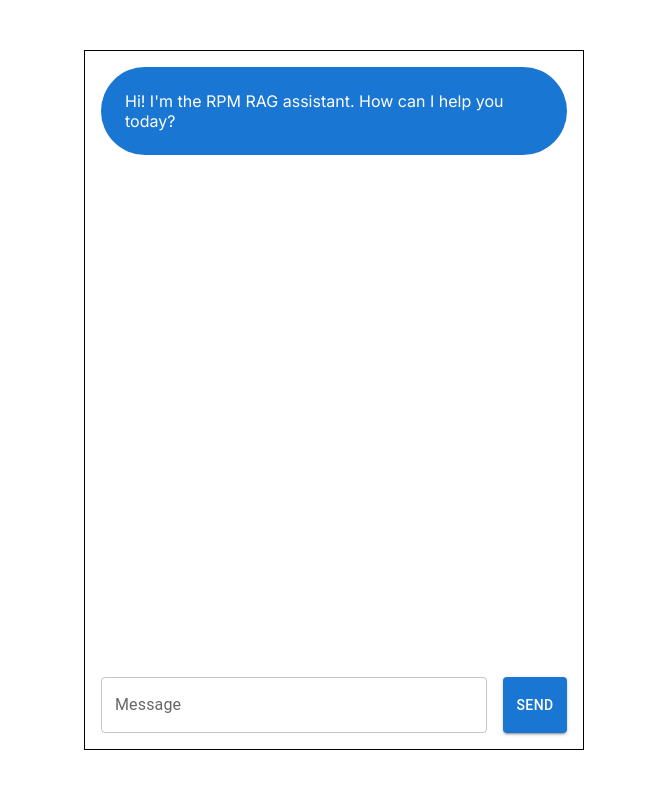
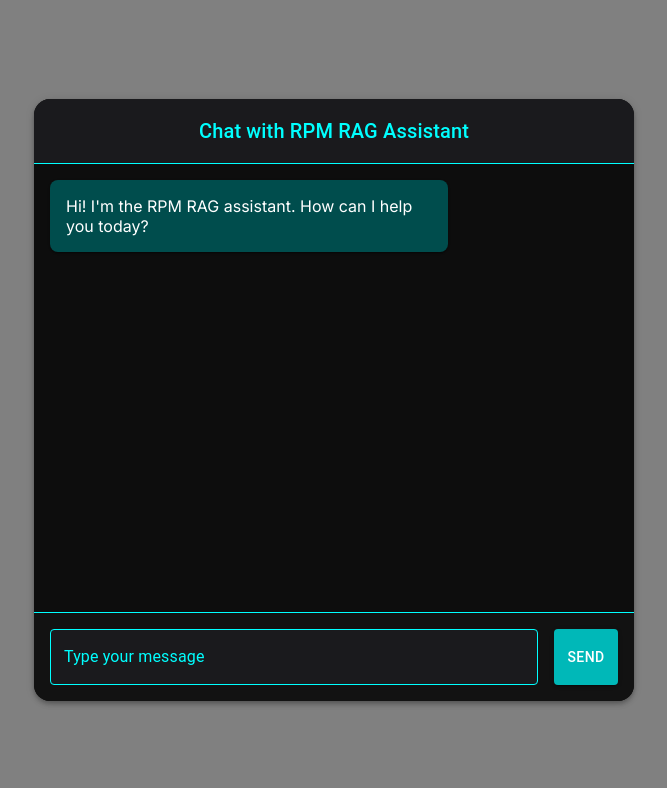
Before and after one commit to ArslanKamchybekov/rmp-rag, a Next.js app: page /chat in a window 1280 px wide. Shown: the top 788 px of the page, without its empty margins (306-973 px from the left). Built offline with nearby package versions, Linux system fonts and the light colour scheme.

Commit message:
frontend

```diff
--- a/app/chat/page.js
+++ b/app/chat/page.js
@@ -1,5 +1,5 @@
 "use client";
-import { Box, Button, Stack, TextField } from "@mui/material";
+import { Box, Button, Stack, TextField, Typography, Paper } from "@mui/material";
 import { useState } from "react";
 
 export default function ChatPage() {
@@ -12,6 +12,7 @@ export default function ChatPage() {
   const [message, setMessage] = useState("");
 
   const sendMessage = async () => {
+    if (message.trim() === "") return; // Prevent sending empty messages
     setMessage("");
     setMessages((messages) => [
       ...messages,
@@ -58,21 +59,42 @@ export default function ChatPage() {
       flexDirection="column"
       justifyContent="center"
       alignItems="center"
+      bgcolor="grey"  // Dark background for the entire app
+      p={3}
     >
-      <Stack
-        direction={"column"}
-        width="500px"
-        height="700px"
-        border="1px solid black"
-        p={2}
-        spacing={3}
+      <Paper
+        elevation={4}
+        sx={{
+          width: "90%",
+          maxWidth: "600px",
+          height: "80%",
+          borderRadius: 4,
+          overflow: "hidden",
+          display: "flex",
+          flexDirection: "column",
+          bgcolor: "#121212",  // Dark blue for the chat window
+        }}
       >
+        <Box
+          sx={{
+            bgcolor: "#1a1a1d",  // Slightly lighter shade for the header
+            color: "#00ffff",  // Cyan text for the header
+            p: 2,
+            textAlign: "center",
+            borderBottom: "1px solid #00ffff",  // Cyan border for separation
+          }}
+        >
+          <Typography variant="h6">Chat with RPM RAG Assistant</Typography>
+        </Box>
         <Stack
-          direction={"column"}
+          direction="column"
           spacing={2}
-          flexGrow={1}
-          overflow="auto"
-          maxHeight="100%"
+          sx={{
+            flexGrow: 1,
+            overflowY: "auto",
+            p: 2,
+            bgcolor: "#0d0d0d",  // Darker background for messages
+          }}
         >
           {messages.map((message, index) => (
             <Box
@@ -83,32 +105,72 @@ export default function ChatPage() {
               }
             >
               <Box
-                bgcolor={
-                  message.role === "assistant"
-                    ? "primary.main"
-                    : "secondary.main"
-                }
-                color="white"
-                borderRadius={16}
-                p={3}
+                sx={{
+                  bgcolor:
+                    message.role === "assistant"
+                      ? "#004d4d"  // Dark cyan for assistant messages
+                      : "#1c1c1c",  // Dark gray for user messages
+                  color: "white",
+                  borderRadius: 2,
+                  p: 2,
+                  maxWidth: "70%",
+                  boxShadow: 1,
+                }}
               >
                 {message.content}
               </Box>
             </Box>
           ))}
         </Stack>
-        <Stack direction={"row"} spacing={2}>
+        <Stack
+          direction="row"
+          spacing={2}
+          p={2}
+          bgcolor="#121212"  // Match chat window background for input area
+          borderTop="1px solid #00ffff"  // Cyan border for separation
+        >
           <TextField
-            label="Message"
+            label="Type your message"
+            variant="outlined"
             fullWidth
             value={message}
             onChange={(e) => setMessage(e.target.value)}
+            onKeyPress={(e) => {
+              if (e.key === "Enter") sendMessage();
+            }}
+            sx={{
+              bgcolor: "#1a1a1d",  // Darker input field background
+              borderRadius: 1,
+              input: { color: "#ffffff" },  // White text in the input field
+              label: { color: "#00ffff" },  // Cyan label color
+              "& .MuiOutlinedInput-root": {
+                "& fieldset": {
+                  borderColor: "#00ffff",  // Cyan border for the input field
+                },
+                "&:hover fieldset": {
+                  borderColor: "#00ffff",
+                },
+                "&.Mui-focused fieldset": {
+                  borderColor: "#00ffff",
+                },
+              },
+            }}
           />
-          <Button variant="contained" onClick={sendMessage}>
+          <Button
+            variant="contained"
+            onClick={sendMessage}
+            sx={{
+              bgcolor: "#00b8b8",  // Bright cyan for the send button
+              color: "#ffffff",
+              "&:hover": {
+                bgcolor: "#008080",  // Darker cyan on hover
+              },
+            }}
+          >
             Send
           </Button>
         </Stack>
-      </Stack>
+      </Paper>
     </Box>
   );
 }
```
Also changed, not shown: app/page.js (+31 -24 lines).
